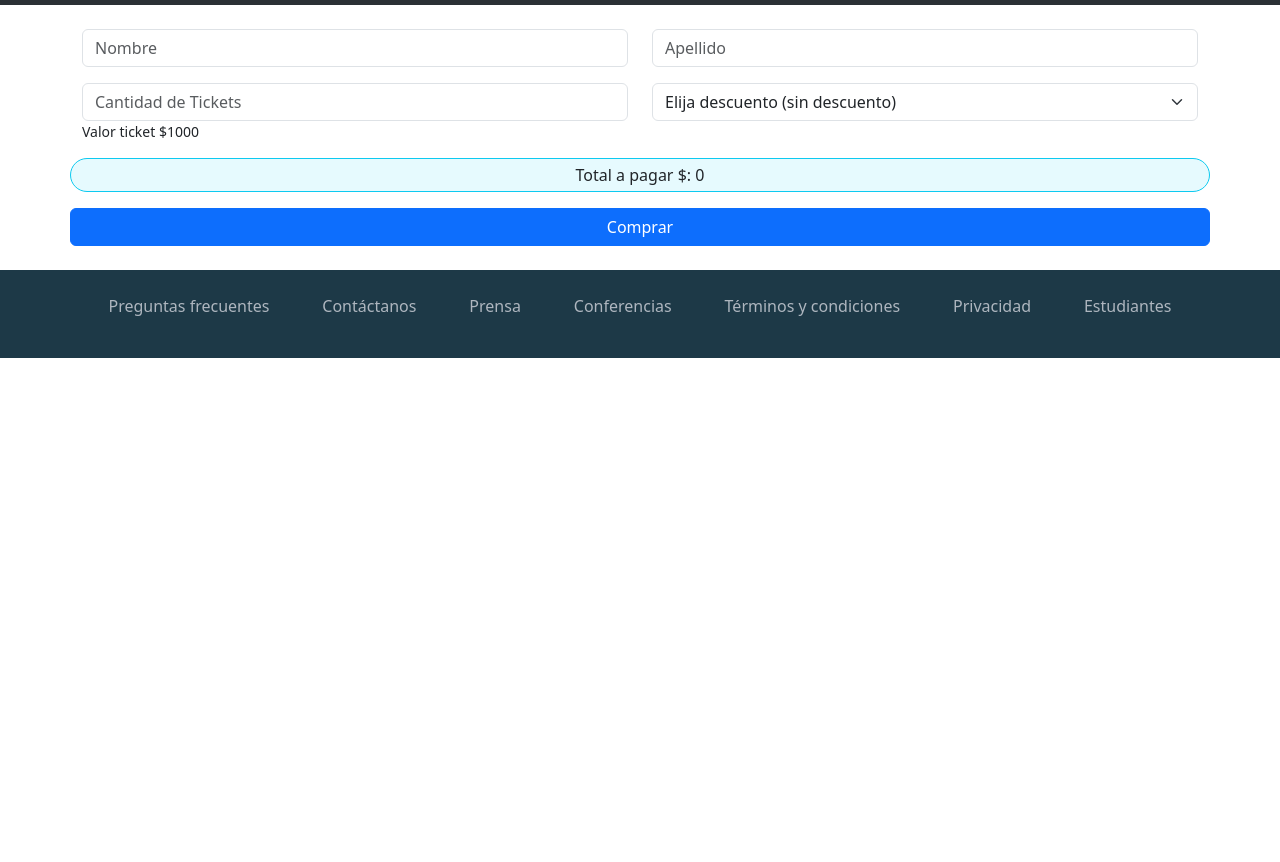
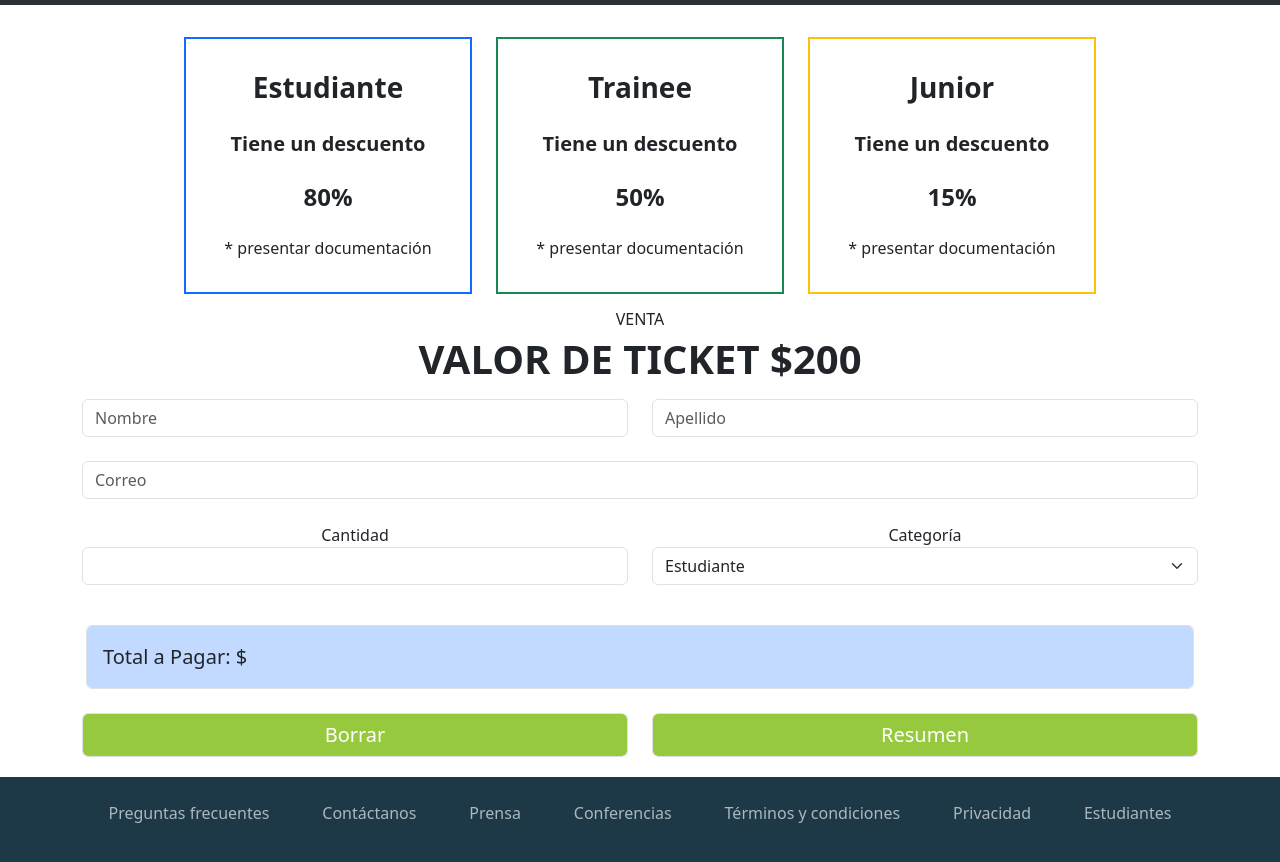
Before and after one commit to DavidBorghese/ClonConf-BsAs, a plain HTML site: page pages/buyTickets.html in a window 1280 px wide. Shown: the part 78-940 px from the top of the page. Before the commit the page ends 800 px from the top, so only its background shows below. Drawn offline with nearby package versions, Linux system fonts and the light colour scheme.

Commit message:
Incluyerdo form de comprar tickets

```diff
--- a/css/index.css
+++ b/css/index.css
@@ -56,6 +56,17 @@ section div h2{
   border-bottom: 2px dotted black;
 }
 
+#ticketPage{
+  margin-bottom: 20px;
+}
+
+#btnBorrar{
+  background-color: #97c93e;
+}
+
+#btnCalcular{
+  background-color: #97c93e;
+}
 
 footer{
   background-color: #1d3947;
--- a/js/tickets.js
+++ b/js/tickets.js
@@ -24,24 +24,36 @@ function goBuyTickets() {
     window.location.href = "./pages/buyTickets.html";
 }
 
+let nodoCantidadTickets = document.getElementById("inputCantidad");
+let cantTickets = 1
+nodoCantidadTickets.addEventListener('change', ()=>{
+    cantTickets = parseInt(nodoCantidadTickets.value);
+});
 
-function calcTotal() {
-    const precio=1000
-    let cant=document.getElementById("cant").value
+let categoria = document.getElementById("selectCategoria");
+let categoriaSeleccionada = "1";
+categoria.addEventListener('change', ()=>{
+    categoriaSeleccionada = categoria.value;
+});
 
-    if (cant>=1) {
-        let total=cant*precio
+let monto = document.getElementById("resumen");
 
-        let desc=document.getElementById("desc").value
+let nodoForm = document.getElementById("formulario");
+nodoForm.addEventListener('submit', ()=>{
+    event.preventDefault();
 
-        total=total - (total*desc/100)
-
-        document.getElementById("total").innerHTML=total
-        document.getElementById("total").className="text-success border-bottom border-success fs-3 p-1"
-    } else {
-        document.getElementById("total").innerHTML="Debe ingresar una cantidad mayor o igual a 1"
-        document.getElementById("total").className="text-danger border-bottom border-danger fs-5"
+    let totalEntrada;
+    switch ((parseInt(categoriaSeleccionada))) {
+        case 1:
+            totalEntrada = (cantTickets * 200) * 0.2;
+            break;
+        case 2:
+            totalEntrada = (cantTickets * 200) * 0.5;
+            break;
+        case 3:
+            totalEntrada = (cantTickets * 200) * 0.85;
+            break;
     }
-
-
-}
+    monto.innerHTML = `Total a Pagar:  ${totalEntrada} $`;
+    console.log(totalEntrada)
+})
--- a/pages/buyTickets.html
+++ b/pages/buyTickets.html
@@ -41,21 +41,61 @@
     </nav>
 
 
-    <div class="container my-4"  >
-        <form  method="post" class="needs-validation" novalidate>
-            <div class="row">
-                <div class="col mb-3">
-                    <input type="text" name="nombre" id="nombre" placeholder="Nombre" class="form-control" required>
+    <main id="ticketPage">
+        <section class="container d-flex align-items-center justify-content-center mt-3" id="cardsPromos">
+            <div class="row mt-3">
+                <div class="col">
+                    <div class="card rounded-0 border-2 border-primary" style="width: 18rem;">
+                        <div class="card-body text-center">
+                            <h4 class="mt-3 mb-4 fw-bold fs-3">Estudiante</h4>
+                            <p class="mt-3 mb-4 fw-semibold fs-5">Tiene un descuento</p>
+                            <h4 class="mt-3 mb-4 fw-bold">80%</h4>
+                            <p class="mt-3">* presentar documentación</p>
+                        </div>
+                    </div>
+                </div>
+                <div class="col">
+                    <div class="card rounded-0 border-2 border-success" style="width: 18rem;">
+                        <div class="card-body text-center">
+                            <h4 class="mt-3 mb-4 fw-bold fs-3">Trainee</h4>
+                            <p class="mt-3 mb-4 fw-semibold fs-5">Tiene un descuento</p>
+                            <h4 class="mt-3 mb-4 fw-bold">50%</h4>
+                            <p class="mt-3">* presentar documentación</p>
+                        </div>
+                    </div>
+                </div>
+                <div class="col">
+                    <div class="card rounded-0 border-2 border-warning" style="width: 18rem;">
+                        <div class="card-body text-center">
+                            <h4 class="mt-3 mb-4 fw-bold fs-3">Junior</h4>
+                            <p class="mt-3 mb-4 fw-semibold fs-5">Tiene un descuento</p>
+                            <h4 class="mt-3 mb-4 fw-bold">15%</h4>
+                            <p class="mt-3">* presentar documentación</p>
+                        </div>
+                    </div>
+                </div>
+            </div>
+        </section>
+        <section id="formulario">
+            <div class="text-center mt-3">
+                <h6 class="mb-3">VENTA</h6>
+                <h2 class="fw-semibold fs-1 mb-3">VALOR DE TICKET $200</h2>
+            </div>
+
+            <div class="container text-center">
+                <form id="formulario" method="post" class="needs-validation" novalidate>
+                    <div class="row mb-4">
+                        <div class="col-md-6">
+                            <input type="text" id="inputNombre" class="form-control" name="nombre" placeholder="Nombre" required>
                             <div class="invalid-feedback">
                                 No ingresaste tu nombre
                             </div>
                             <div class="valid-feedback">
                                 Funciona!
                             </div>
-
                         </div>
-                <div class="col mb-3">
-                    <input type="text" name="apellido" id="apellido" placeholder="Apellido" class="form-control" required>
+                        <div class="col-md-6">
+                            <input type="text" id="inputApellido" class="form-control" name="apellido" placeholder="Apellido" required>
                             <div class="invalid-feedback">
                                 No ingresaste tu apellido
                             </div>
@@ -64,39 +104,48 @@
                             </div>
                         </div>
                     </div>
-            <div class="row mb-3">
-                <div class="col">
-                    <input type="number" name="cant" id="cant" onchange="calcTotal()"  onkeyup="calcTotal()"  placeholder="Cantidad de Tickets" class="form-control" required>
+                    <div class="row mb-4">
+                        <div class="col-md-12">
+                            <input type="email" class="form-control" name="correo" id="inputCorreo" placeholder="Correo" required>
                             <div class="invalid-feedback">
-                        Faltan las entradas
+                                No ingresaste tu correo
                             </div>
                             <div class="valid-feedback">
                                 Funciona!
                             </div>
-                    <div class="small">
-                        Valor ticket $1000
                         </div>
                     </div>
-                <div class="col">
-                    <select class="form-select" id="desc" onchange="calcTotal()">
-                        <option selected value="0">Elija descuento (sin descuento) </option>
-                        <option value="50">Estudiante 50%</option>
-                        <option value="30">Orador 30%</option>
-                        <option value="10">Particular 10%</option>
+                    <div class="row mb-4">
+                        <div class="col-md-6">
+                            <label for="inputCantidad">Cantidad</label>
+                            <input type="number" min="1" name="cantidad" class="form-control" id="inputCantidad">
+                        </div>
+                        <div class="col-md-6">
+                            <label class="text-start" for="selectCategoria">Categoría</label>
+                            <select id="selectCategoria" class="form-select">
+                                <option value="1">Estudiante</option>
+                                <option value="2">Trainee</option>
+                                <option value="3">Junior</option>
                             </select>
                         </div>
                     </div>
-            <div class="row">
-                <div class="col mb-3 bg-info bg-opacity-10 border border-info rounded-pill text-center p-1">
-                    Total a pagar $: <span id="total" >0</span>
+                    <div class="row mb-2 p-3">
+                        <div class="form-control col-md-12 fs-5 p-3 text-start bg-primary bg-opacity-25" id="resumen">
+                        Total a Pagar: $
                         </div>
                     </div>
-            <div class="row mb-3">
-                <input type="submit" value="Comprar" class="btn btn-primary">
+                    <div class="row">
+                        <div class="col-md-6">
+                            <button class="form-control text-white fs-5" id="btnBorrar" type="reset" >Borrar</button>
+                        </div>
+                        <div class="col-md-6">
+                            <button type="submit" class="form-control text-white fs-5" id="btnCalcular">Resumen</button>
+                        </div>
                     </div>
                 </form>
             </div>
-
+        </section>
+    </main>
 
     <!--- Footer---->
     <footer class="container-fluid p-4">
```
Lines whose indentation alone changed are shown as unchanged.
